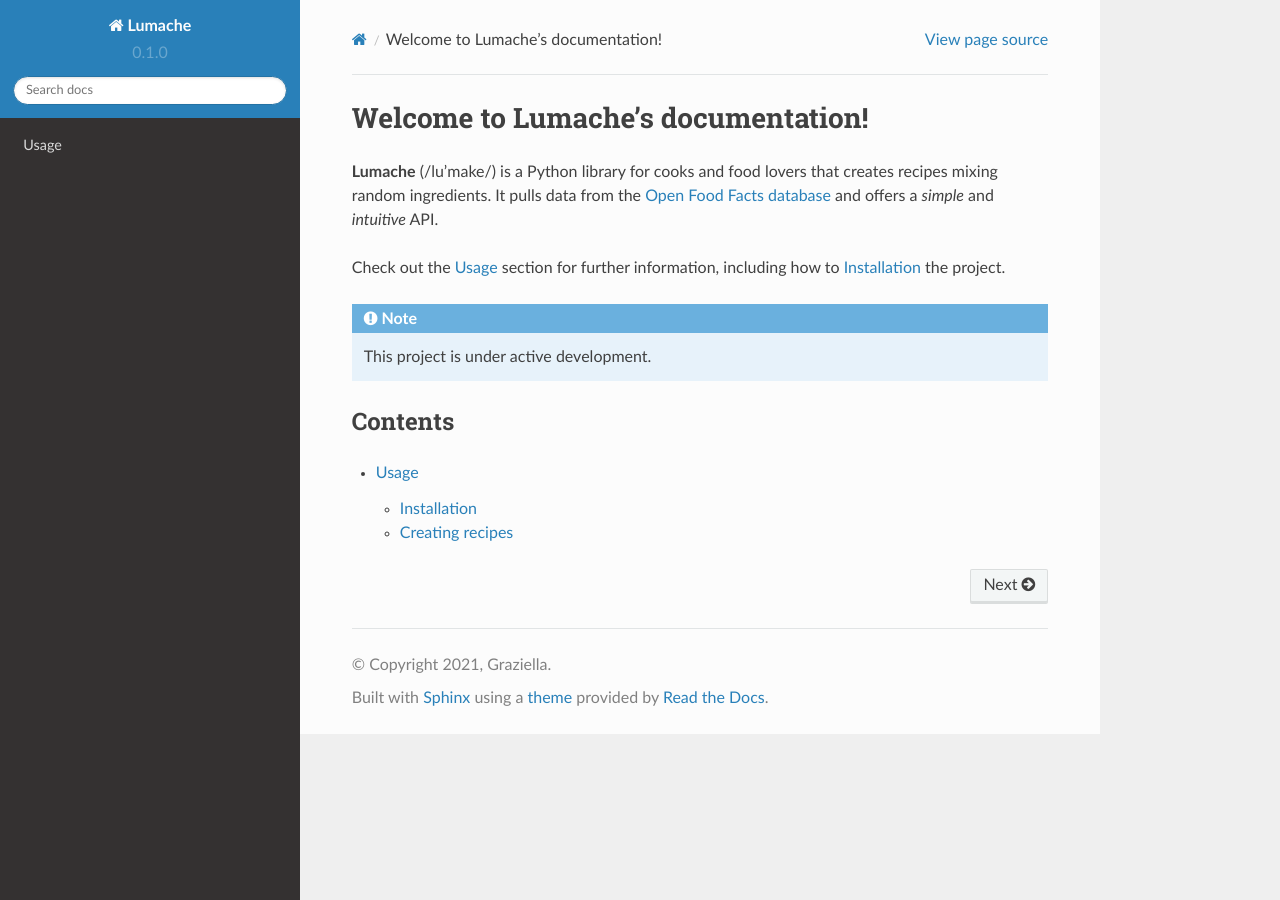
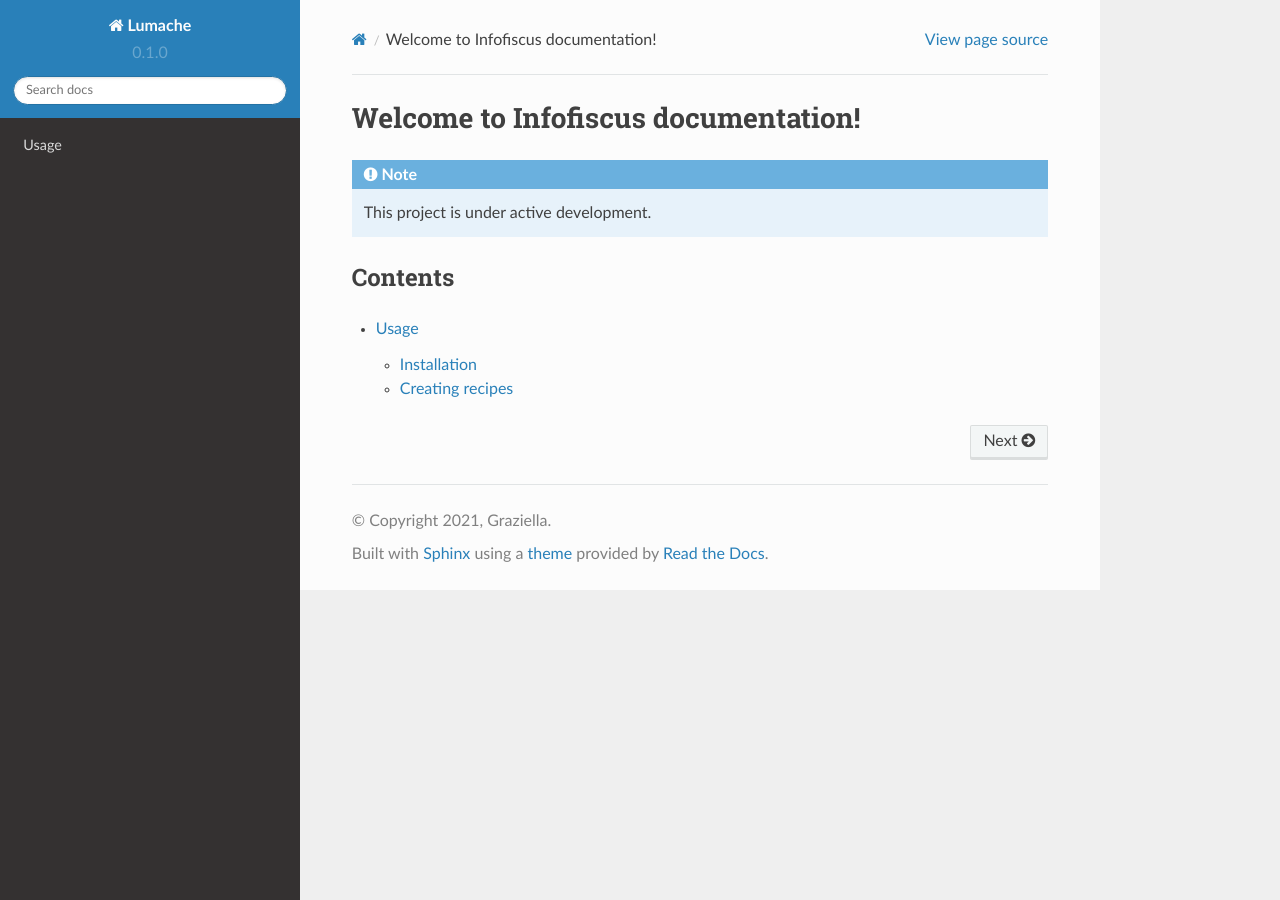
Before and after one commit to VijayKumarS-git/rtd-tutorial, a Sphinx documentation site: the page built from docs/source/index.rst, in a window 1280 px wide. Built offline with Sphinx 7.4.7 and the Read the Docs theme 2.0.0, drawn with Linux system fonts in a browser that asks for light colours; pages that are not in the unit, such as notebooks, are missing from menus.

Commit message:
Update index.rst

```diff
--- a/docs/source/index.rst
+++ b/docs/source/index.rst
@@ -1,13 +1,5 @@
-Welcome to Lumache's documentation!
+Welcome to Infofiscus documentation!
 ===================================
-
-**Lumache** (/lu'make/) is a Python library for cooks and food lovers
-that creates recipes mixing random ingredients.
-It pulls data from the `Open Food Facts database <https://world.openfoodfacts.org/>`_
-and offers a *simple* and *intuitive* API.
-
-Check out the :doc:`usage` section for further information, including
-how to :ref:`installation` the project.
 
 .. note::
 
```
